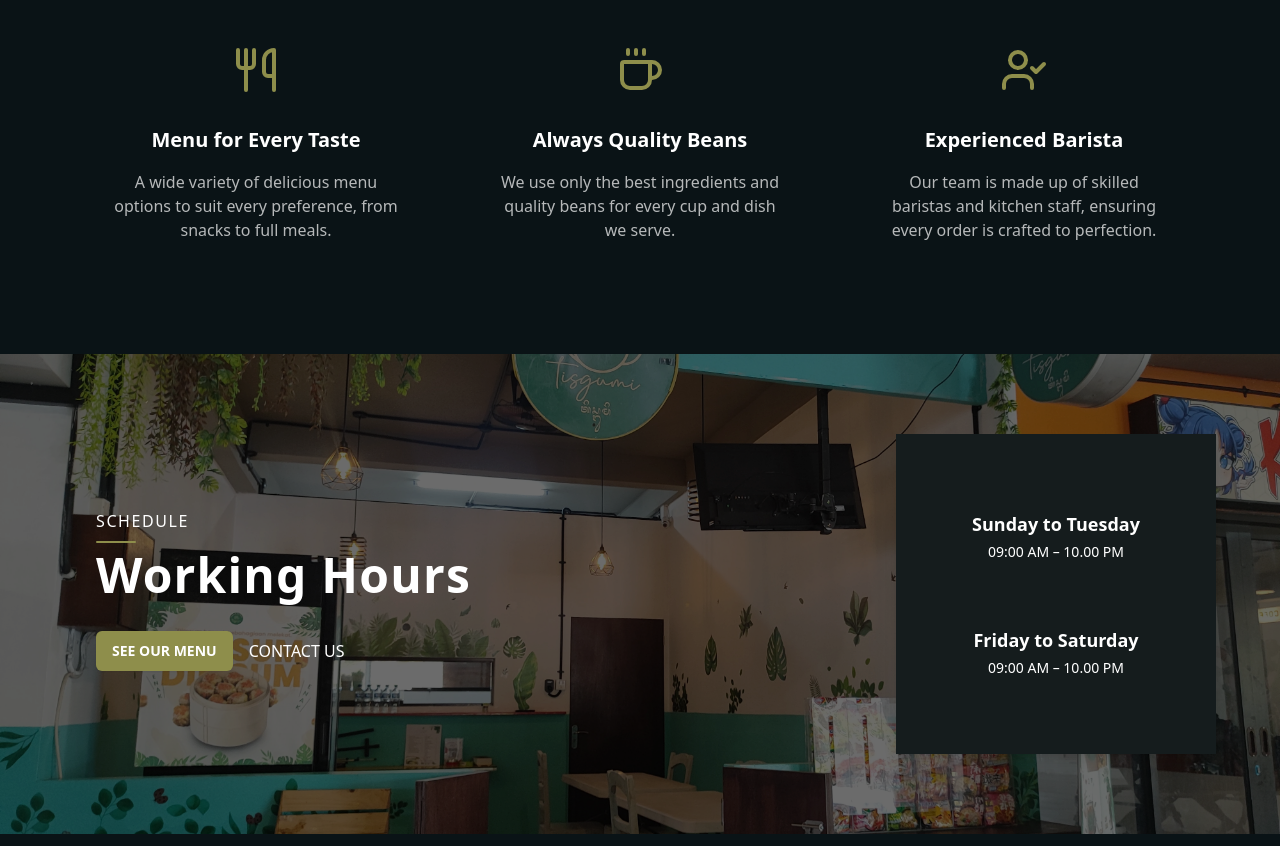
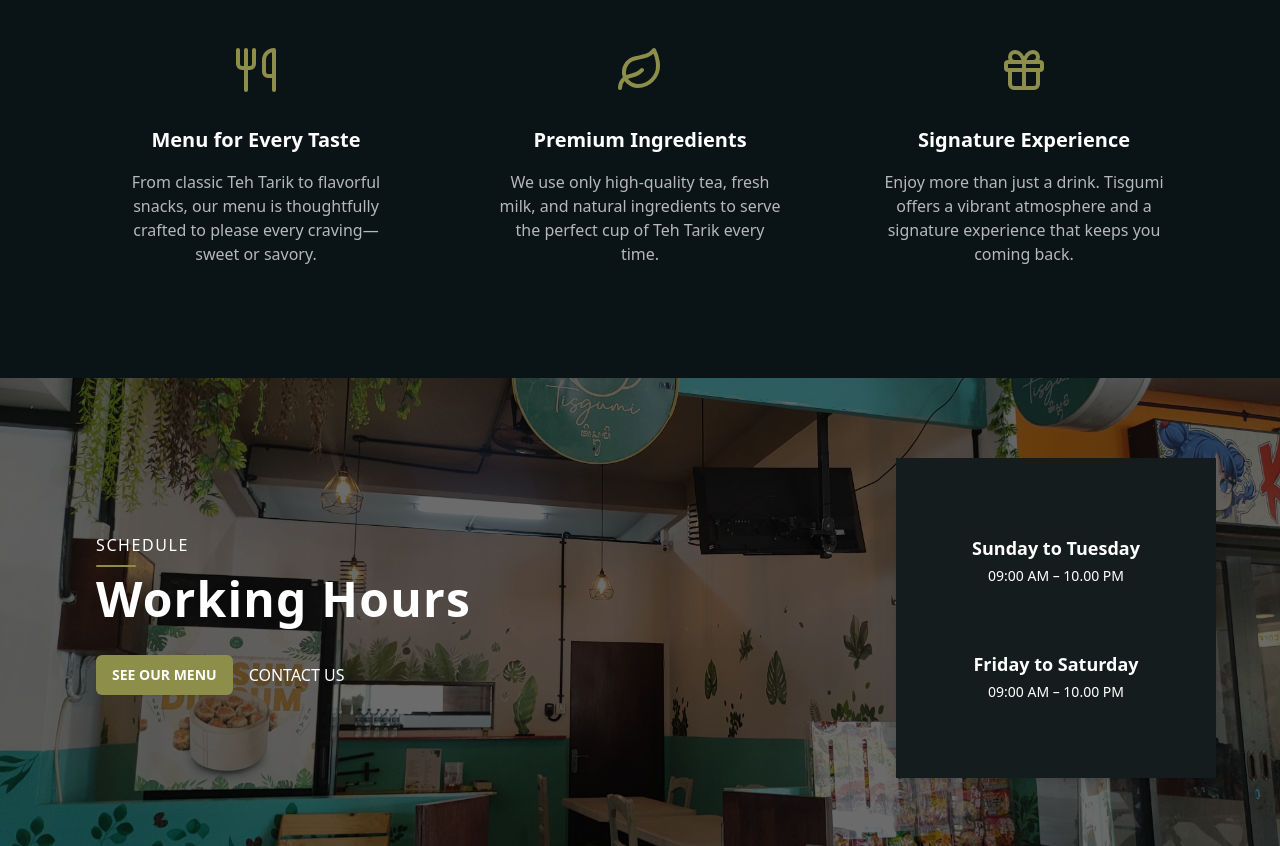
Before and after one commit to ArikusumaWardana/tisgumi-website, a Next.js app: page / in a window 1280 px wide. Shown: the part 2480-3326 px from the top of the page. Built offline with nearby package versions, Linux system fonts and the light colour scheme.

Commit message:
Update FeaturesSection component by changing icons and enhancing descriptions to better reflect the offerings, improving user engagement and clarity.

```diff
--- a/src/components/FeaturesSection.tsx
+++ b/src/components/FeaturesSection.tsx
@@ -1,21 +1,21 @@
-import { Utensils, Coffee, UserCheck } from "lucide-react";
+import { Utensils, Leaf, Gift } from "lucide-react";
 import SubtitleWithLine  from "./ui/subtitleWithLine";
 
 const features = [
   {
     icon: Utensils,
     title: "Menu for Every Taste",
-    desc: "A wide variety of delicious menu options to suit every preference, from snacks to full meals.",
+    desc: "From classic Teh Tarik to flavorful snacks, our menu is thoughtfully crafted to please every craving—sweet or savory.",
   },
   {
-    icon: Coffee,
-    title: "Always Quality Beans",
-    desc: "We use only the best ingredients and quality beans for every cup and dish we serve.",
+    icon: Leaf,
+    title: "Premium Ingredients",
+    desc: "We use only high-quality tea, fresh milk, and natural ingredients to serve the perfect cup of Teh Tarik every time.",
   },
   {
-    icon: UserCheck,
-    title: "Experienced Barista",
-    desc: "Our team is made up of skilled baristas and kitchen staff, ensuring every order is crafted to perfection.",
+    icon: Gift,
+    title: "Signature Experience",
+    desc: "Enjoy more than just a drink. Tisgumi offers a vibrant atmosphere and a signature experience that keeps you coming back.",
   },
 ];
 
```
